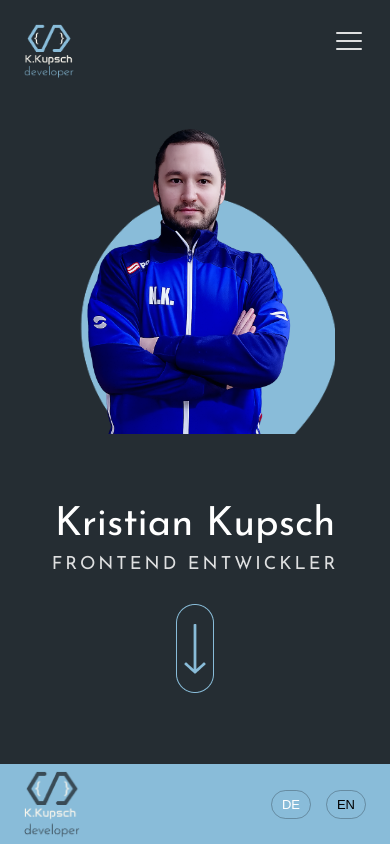
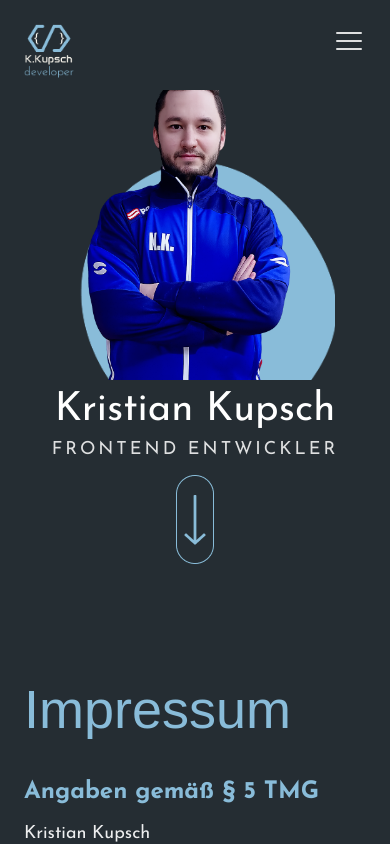
Before and after one commit to kkupschi/Portfolio-v2, an Angular app: page /imprint in a window 390 px wide. Shown: the top 844 px of the page. Built offline with nearby package versions, Linux system fonts and the light colour scheme; a web font is replaced by a local one.

Commit message:
refactor styles for mobile responsiveness; adjust header, hero, and projects sections for improved layout and usability

```diff
--- a/src/app/layout/header/header.scss
+++ b/src/app/layout/header/header.scss
@@ -199,11 +199,11 @@ h1 {
     }
 }
 
-/* ── MOBILE (600px) ── */
 @media (max-width: 600px) {
     .top {
         position: relative;
-        min-height: calc(100vh - 80px);
+        height: auto;
+        min-height: 0;
         overflow: hidden;
     }
 
@@ -252,8 +252,9 @@ h1 {
         grid-template-rows: auto auto;
         height: auto;
         align-items: center;
-        row-gap: 24px;
-        padding: 100px 24px 48px;
+        align-content: start;
+        row-gap: 10px;
+        padding: 90px 24px 24px;
         text-align: center;
         justify-items: center;
     }
@@ -262,7 +263,7 @@ h1 {
         grid-column: 1;
         grid-row: 1;
         width: 280px;
-        height: 310px;
+        height: 290px;
         justify-self: center;
         align-self: auto;
         overflow: hidden;
@@ -303,7 +304,7 @@ h1 {
     }
 
     .top__down {
-        margin-top: 30px;
+        margin-top: 16px;
         margin-left: 0;
         display: flex;
         justify-content: center;
--- a/src/app/sections/hero/hero.scss
+++ b/src/app/sections/hero/hero.scss
@@ -65,18 +65,7 @@
 }
 
 @media (max-width: 600px) {
-    .navbar__inner {
-        height: 80px;
-        grid-template-columns: 1fr auto;
-        padding: 0 24px;
-    }
-
-    .navbar__links {
+    .navbar {
         display: none;
     }
-
-    .navbar__lang button {
-        padding: 6px 10px;
-        font-size: 13px;
-    }
 }
--- a/src/app/sections/projects/projects.scss
+++ b/src/app/sections/projects/projects.scss
@@ -66,60 +66,6 @@
     grid-template-columns: 1.15fr 0.85fr;
     gap: 70px;
     align-items: start;
-}
-
-@media (max-width: 1100px) {
-    .projects__content {
-        grid-template-columns: 1fr;
-    }
-
-    .projects__tabs {
-        gap: 20px;
-        padding: 16px 20px 0;
-        flex-wrap: wrap;
-    }
-
-    .projects__tab {
-        font-size: 22px;
-    }
-
-    .projects__panel {
-        padding: 24px 24px;
-    }
-
-    .projects__image {
-        width: 100%;
-        height: auto;
-        aspect-ratio: 16 / 11;
-    }
-}
-
-@media (max-width: 600px) {
-    .projects {
-        padding: 40px 0 100px;
-    }
-
-    .projects__tab {
-        font-size: 17px;
-        padding: 12px 8px;
-    }
-
-    .projects__tab.is-active {
-        font-size: 17px;
-        padding: 14px 16px;
-    }
-
-    .projects__block h3 {
-        font-size: 22px;
-    }
-
-    .projects__block p {
-        font-size: 16px;
-    }
-
-    .projects__buttons {
-        flex-wrap: wrap;
-    }
 }
 
 .projects__left {
@@ -254,3 +200,71 @@
     transform: translateY(-1px);
     filter: brightness(1.03);
 }
+
+/* ── TABLET (1100px) ── */
+@media (max-width: 1100px) {
+    .projects__content {
+        grid-template-columns: 1fr;
+    }
+
+    .projects__tabs {
+        gap: 20px;
+        padding: 16px 20px 0;
+        flex-wrap: wrap;
+    }
+
+    .projects__tab {
+        font-size: 22px;
+    }
+
+    .projects__panel {
+        padding: 24px 24px;
+    }
+
+    .projects__right {
+        display: flex;
+        flex-direction: column;
+        align-items: center;
+        gap: 22px;
+    }
+
+    .projects__image {
+        width: 100%;
+        height: auto;
+        aspect-ratio: 16 / 11;
+    }
+
+    .projects__buttons {
+        justify-content: center;
+    }
+}
+
+/* ── MOBILE (600px) ── */
+@media (max-width: 600px) {
+    .projects {
+        padding: 40px 0 100px;
+    }
+
+    .projects__tab {
+        font-size: 17px;
+        padding: 12px 8px;
+    }
+
+    .projects__tab.is-active {
+        font-size: 17px;
+        padding: 14px 16px;
+    }
+
+    .projects__block h3 {
+        font-size: 22px;
+    }
+
+    .projects__block p {
+        font-size: 16px;
+    }
+
+    .projects__buttons {
+        flex-wrap: wrap;
+        justify-content: center;
+    }
+}
```
